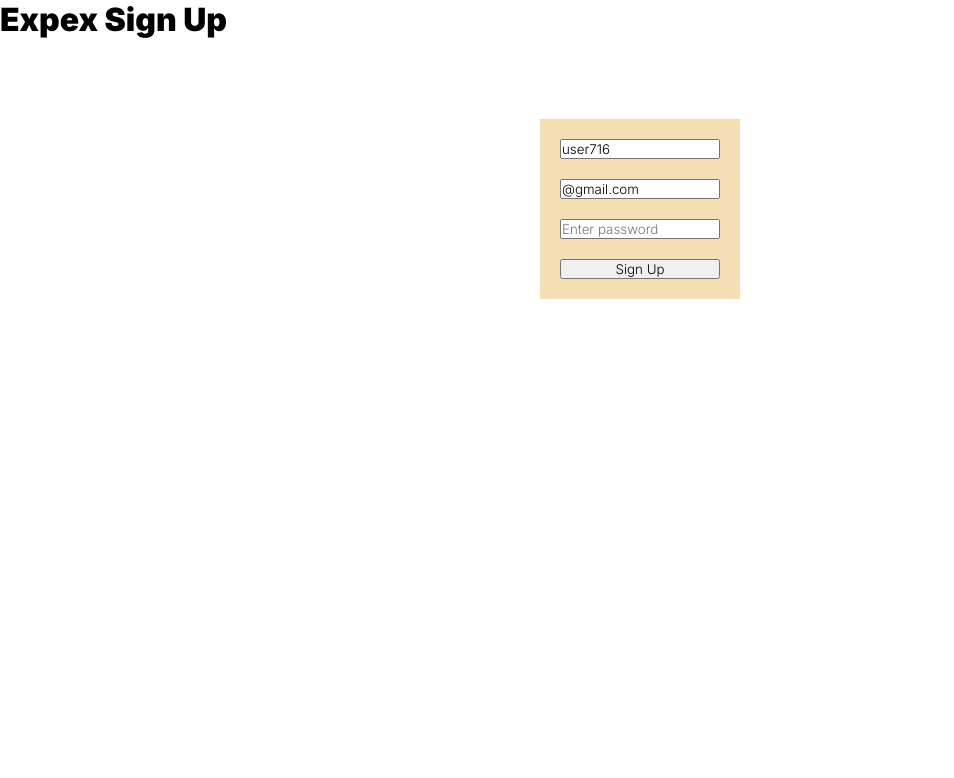
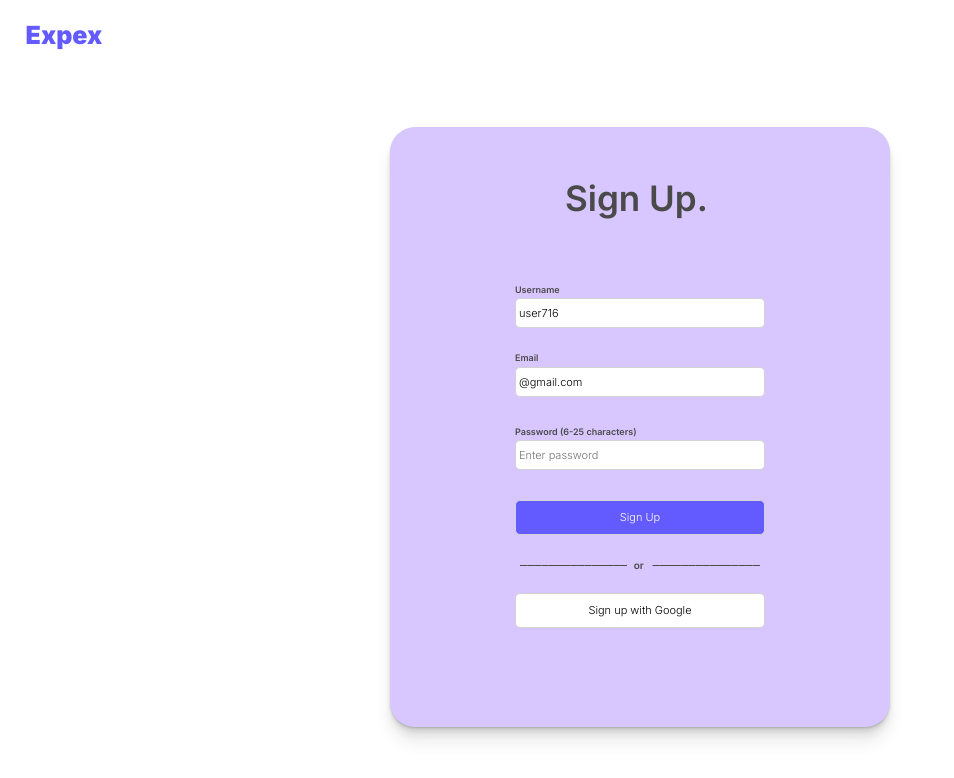
Before and after one commit to labeshbaral1/expex, a React (Create React App) app: page /signup in a window 1280 px wide. Shown: the top 778 px of the page, without its empty margins (0-954 px from the left). Built offline with nearby package versions, Linux system fonts and the light colour scheme.

Commit message:
signup page ui update

```diff
--- a/src/components/Landing/Signin.css
+++ b/src/components/Landing/Signin.css
@@ -77,7 +77,10 @@
   .login-items{
     display: flex;
     flex-direction: column;
-    width: 275px;
+    width: 295px;
+    padding-left: 5px;
+    padding-right: 5px;
+    padding-bottom: 5px;
   }
 
 .login-title{
@@ -111,6 +114,7 @@
     border: 1px solid lightgrey;
     font-weight: 400;
     font-size: 11px;
+
 }
 
 .pass{
--- a/src/components/Landing/Signup.css
+++ b/src/components/Landing/Signup.css
@@ -1,14 +1,148 @@
+.signup{
+
+}
+
+.top-logo2{
+    font-size: 25px;
+    font-weight: 900;
+    color: #635BFF;
+    margin-left: 2%;
+    margin-top: 1.58%;
+}
+
+.signup-form{
+    opacity: 0;
+    transform: translateY(3rem);
+    animation: fadeInUp 1.5s ease 0.5s forwards;
+    margin-top: 6.0%;
+    margin-bottom: 6.0%;
+    background-color: #d8c7ff;
+    margin-left: auto;
+    margin-right: auto;
+    margin-bottom: 50px;
+    width: 500px;
+    height: 600px;
+    display: flex;
+    gap: 2px;
+    padding-left: 125px;
+    padding-right: 125px;
+    border-radius: 25px;
+    flex-direction: column;
+
+    box-shadow:
+    0 1px 1px hsl(0deg 0% 0% / 0.075),
+    0 2px 2px hsl(0deg 0% 0% / 0.075),
+    0 4px 4px hsl(0deg 0% 0% / 0.075),
+    0 8px 8px hsl(0deg 0% 0% / 0.075),
+    0 16px 16px hsl(0deg 0% 0% / 0.075);
+}
+
+@keyframes fadeInUp{
+    to{
+        opacity: 1;
+        transform: translate(0);
+    }
+}
+
+.intro-text{
+    margin-left: 20%;
+    display: flex;
+    margin-top: 20%;
+    margin-bottom: 60%;
+    font-size: 35px;
+    font-weight: 600;
+    color: rgb(74, 74, 74);
+}
+
+.up{
+    background: transparent;
+    height: 30px;
+    margin-bottom: 1%;
+    padding-left: 3px;
+    border-radius: 5px;
+    background-color: white;
+    border: 1px solid lightgrey;
+    font-weight: 400;
+    font-size: 11px;
+}
+
+.signup-but{
+    height: 35px;
+    margin-top: 10%;
+    margin-bottom: 5%;
+    border-radius: 5px;
+    background-color:#635BFF;
+    border: 1px solid lightgrey;
+    color: white;
+    font-weight: 500;
+    font-size: 11px;
+
+}
+
+.goog2-reg{
+    height: 35px;
+    margin-top: 8%;
+    border-radius: 5px;
+    background-color: white;
+    border: 1px solid lightgrey;
+    font-weight: 400;
+    font-size: 11px;
+}
+
+.signup-but:hover,
+.goog2-reg{
+    cursor: pointer;
+}
+
+.signup-cont{
+
+    padding-bottom: 30px;
+}
+
+.small-name{
+    margin-top: -35%;
+    margin-bottom: 0.5%;
+    font-size: 9px;
+    font-weight: 600;
+    color: rgb(74, 74, 74);
+}
+
+.small-email2{
+    margin-top: 8%;
+    margin-bottom: 0.5%;
+    font-size: 9px;
+    font-weight: 600;
+    color: rgb(74, 74, 74);
+}
 
 
-.signup-form{
-    margin-left: auto;
-    margin-right: auto;
-    margin-top: 80px;
-    max-width: 200px;
-    display: flex;
-    flex-direction: column;
-    gap: 20px;
-    background-color: wheat;
-    padding: 20px;
+.small-pass2{
+    margin-top: 10%;
+    margin-bottom: 0.5%;
+    font-size: 9px;
+    font-weight: 600;
+    color: rgb(74, 74, 74);
+}
 
+.divider-tot{
+display: flex;
+flex-direction: row;
 }
+
+.divider1{
+    margin-left: 2%;
+    color: rgb(74, 74, 74);
+}
+
+.divider2{
+    margin-left: 10%;
+    color: rgb(74, 74, 74);
+}
+
+.or{
+    margin-left: 47.5%;
+    margin-top: -5%;
+    font-size: 10px;
+    color: rgb(74, 74, 74);
+    font-weight: 600;
+}
--- a/src/components/Landing/Signup.js
+++ b/src/components/Landing/Signup.js
@@ -14,8 +14,8 @@
 
   return (
     <div className="signup">
-      <h1> Expex Sign Up</h1>
-
+      <div className='top-logo2'>Expex</div>
+      <div className="signup-cont">
         <form
           className="signup-form "
           onSubmit={(event) => {
@@ -23,29 +23,45 @@
             signupUser(name, email, password, navigate);
           }}
         >
+          <div className="intro-text">
+            Sign Up.
+          </div>
+          <div className='small-name'>Username</div>
           <input
             type="text"
             id="name"
             placeholder="Enter Name"
             value={name}
             onChange={(e) => updateName(e.target.value)}
+            className='up'
           />
+          <div className='small-email2'>Email</div>
           <input
             type="text"
             id="email"
             placeholder="Enter email"
             value={email}
             onChange={(e) => updateEmail(e.target.value)}
+            className='up'
           />
+          <div className='small-pass2'>Password (6-25 characters)</div>
           <input
             type="text"
             id="password"
             placeholder="Enter password"
             value={password}
             onChange={(e) => updatePassword(e.target.value)}
+            className='up'
           />
-        <button>Sign Up</button>
+          <button className="signup-but">Sign Up</button>
+          <div className="divider-tot">
+          <div className="divider1">_______________</div>
+          <div className="divider2">_______________</div>
+          </div>
+          <div className="or">or</div>
+          <button className='goog2-reg'>Sign up with Google</button>
         </form>
+      </div>
     </div>
   );
 }
--- a/src/firebase/firebase.js
+++ b/src/firebase/firebase.js
@@ -2,7 +2,6 @@
 import firebase from 'firebase/compat/app';
 import 'firebase/compat/auth';
 import 'firebase/compat/firestore'
-
 
 
 const firebaseConfig = {
```
Lines whose indentation alone changed are shown as unchanged.
